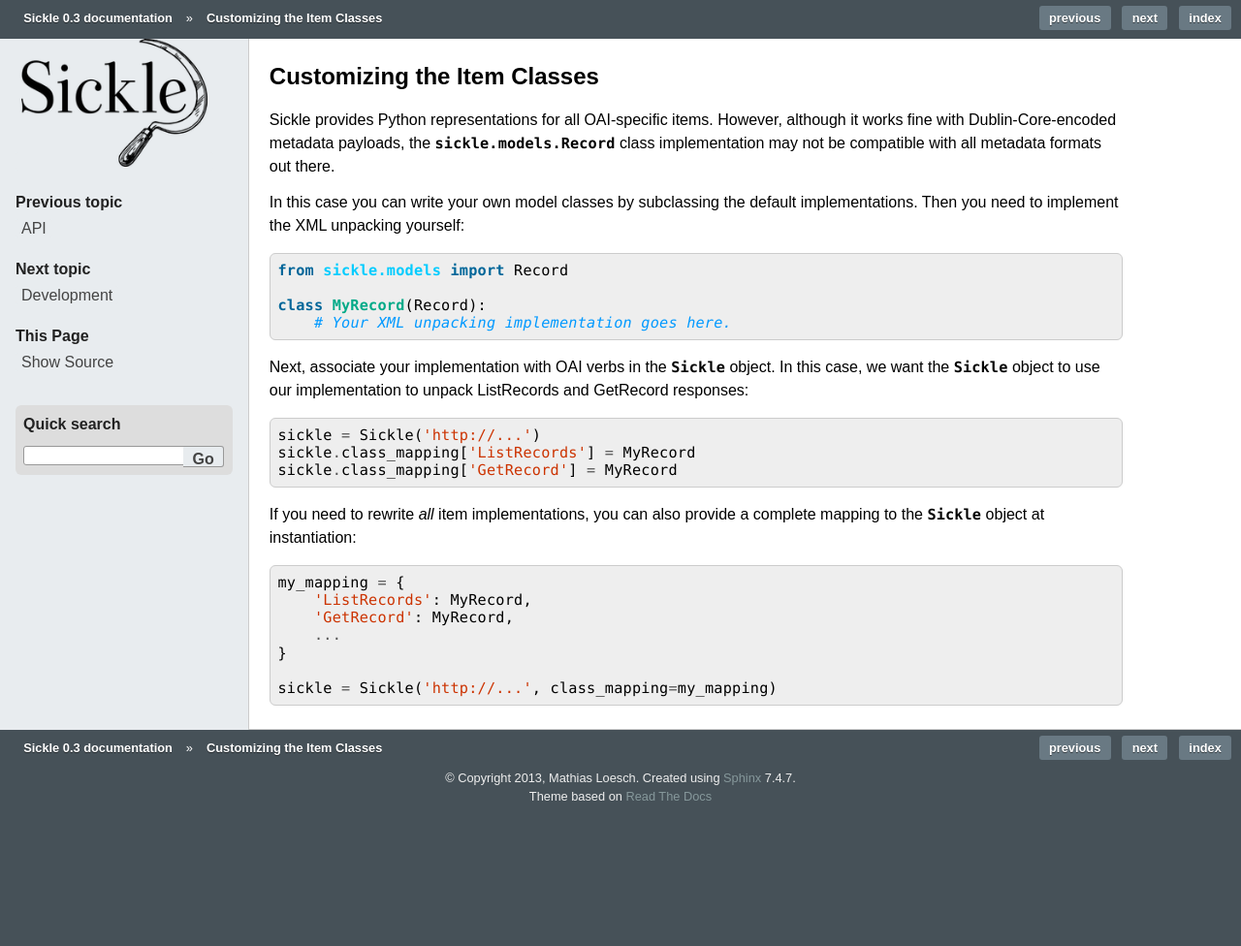
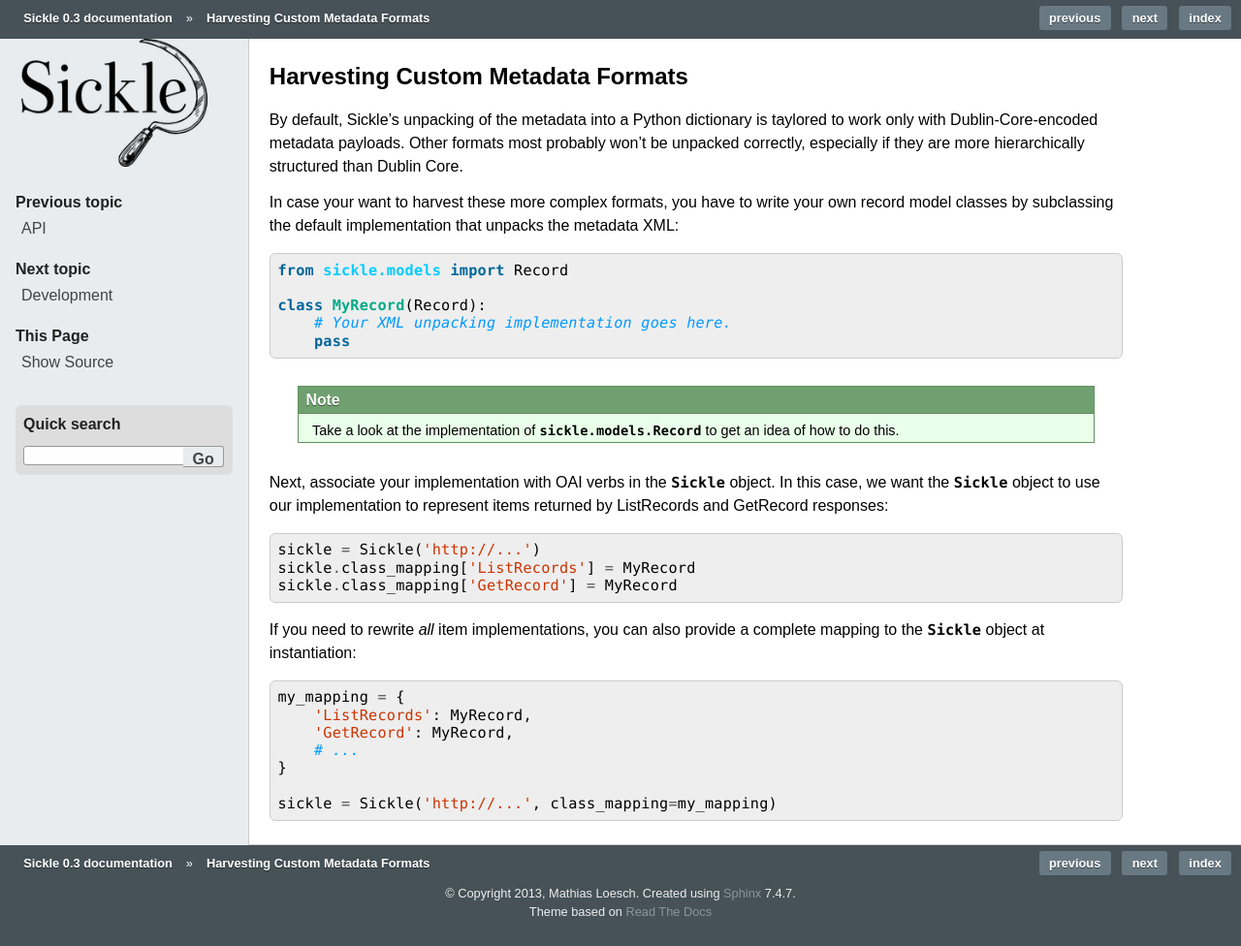
Before and after one commit to mloesch/sickle, a Sphinx documentation site: the page built from doc/customizing.rst, in a window 1280 px wide. Shown: the whole page at 97% size. Built offline with Sphinx 7.4.7, drawn with Linux system fonts in a browser that asks for light colours; pages that are not in the unit, such as notebooks, are missing from menus; before the commit the page ends 900 px from its top, so only the background shows below that.

Commit message:
Updated docs on custom metadata formats

```diff
--- a/doc/customizing.rst
+++ b/doc/customizing.rst
@@ -1,37 +1,44 @@
-============================
-Customizing the Item Classes
-============================
+==================================
+Harvesting Custom Metadata Formats
+==================================
 
-Sickle provides Python representations for all OAI-specific items.
-However, although it works fine with Dublin-Core-encoded metadata
-payloads, the :class:`sickle.models.Record` class implementation
-may not be compatible with all metadata formats out there.
+By default, Sickle's unpacking of the metadata into a Python
+dictionary is taylored to work only with Dublin-Core-encoded metadata
+payloads. Other formats most probably won't be unpacked correctly,
+especially if they are more hierarchically structured than Dublin
+Core.
 
-In this case you can write your own model classes by subclassing
-the default implementations. Then you need to implement the XML unpacking
-yourself::
+In case your want to harvest these more complex formats, you have to
+write your own record model classes by subclassing the default
+implementation that unpacks the metadata XML::
 
     from sickle.models import Record
 
     class MyRecord(Record):
         # Your XML unpacking implementation goes here.
+        pass
 
-Next, associate your implementation with OAI verbs in the :class:`~sickle.app.Sickle` object.
-In this case, we want the :class:`~sickle.app.Sickle` object to
-use our implementation to unpack ListRecords and GetRecord responses::
+.. note::
+
+    Take a look at the implementation of :class:`sickle.models.Record`
+    to get an idea of how to do this.
+
+Next, associate your implementation with OAI verbs in the
+:class:`~sickle.app.Sickle` object. In this case, we want the
+:class:`~sickle.app.Sickle` object to use our implementation to represent
+items returned by ListRecords and GetRecord responses::
 
     sickle = Sickle('http://...')
     sickle.class_mapping['ListRecords'] = MyRecord
     sickle.class_mapping['GetRecord'] = MyRecord
 
 If you need to rewrite *all* item implementations, you can also provide a
-complete mapping to the :class:`~sickle.app.Sickle` object at
-instantiation::
+complete mapping to the :class:`~sickle.app.Sickle` object at instantiation::
 
     my_mapping = {
         'ListRecords': MyRecord,
         'GetRecord': MyRecord,
-        ...
+        # ...
     }
 
     sickle = Sickle('http://...', class_mapping=my_mapping)
```
